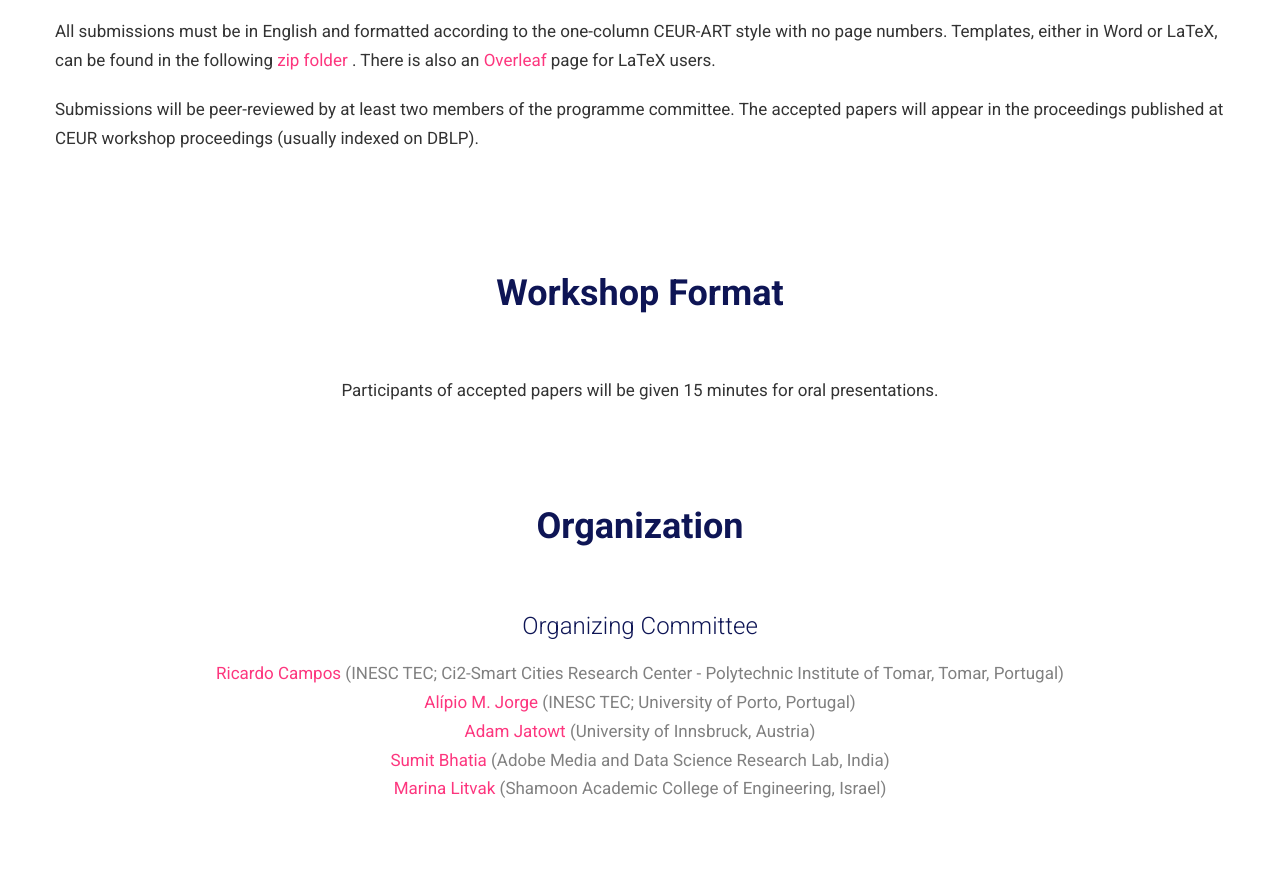
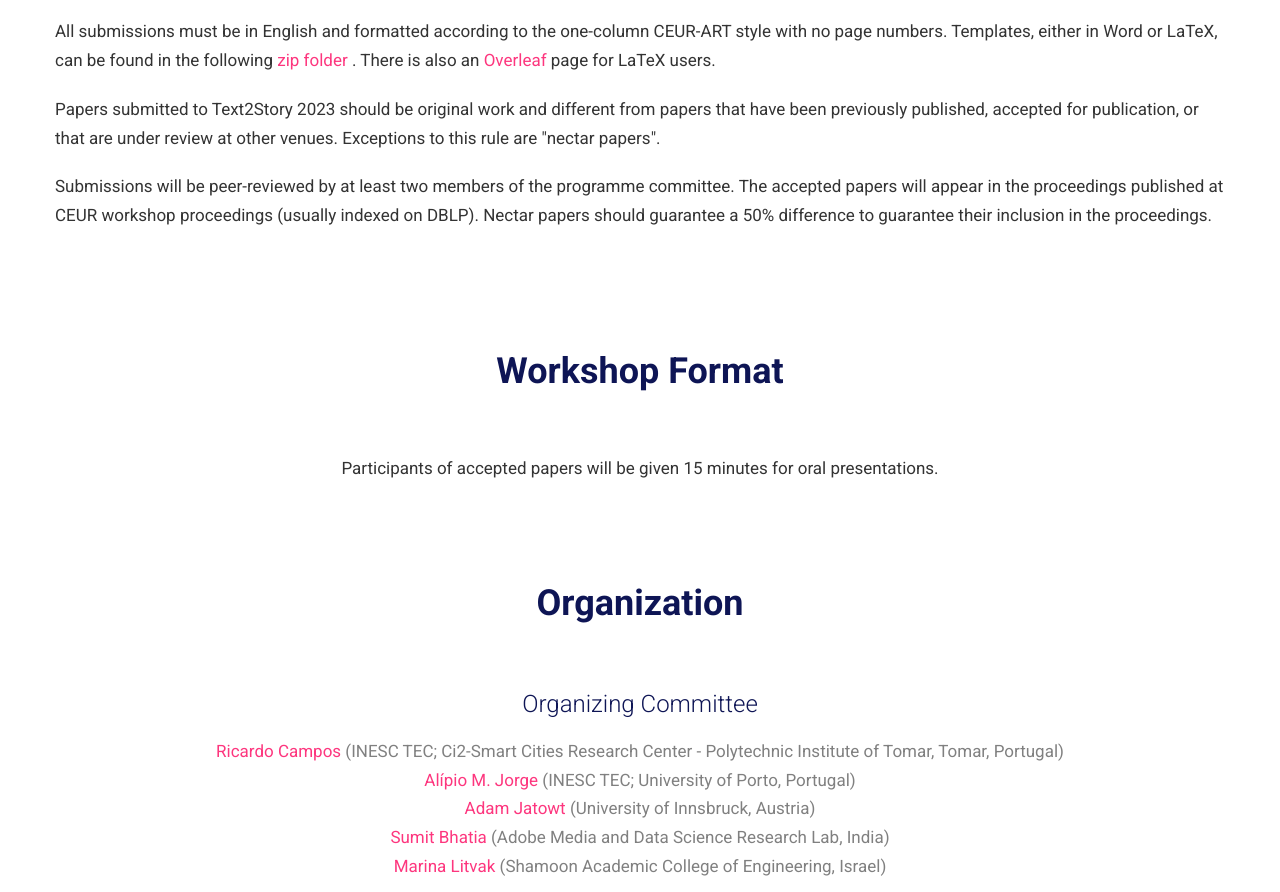
Before and after one commit to text2story23/text2story22.github.io, a plain HTML site: page index.html in a window 1280 px wide. Shown: the part 3819-4711 px from the top of the page. Drawn offline with Linux system fonts and the light colour scheme.

Commit message:
Minor changes to guidelines.

```diff
--- a/index.html
+++ b/index.html
@@ -315,9 +315,15 @@
                 </p>
 
                 <p>
+                    Papers submitted to Text2Story 2023 should be original work and different from papers that have been
+                    previously published, accepted for publication, or that are under review at other venues. Exceptions
+                    to this rule are "nectar papers".
+                </p>
+                <p>
                     Submissions will be peer-reviewed by at least two members of the programme committee. The accepted
                     papers will appear in the proceedings published at CEUR workshop proceedings (usually indexed on
-                    DBLP).
+                    DBLP). Nectar papers should guarantee a 50% difference to guarantee their inclusion in the
+                    proceedings.
                 </p>
 
             </div>
@@ -636,11 +642,11 @@
                     <div class="text-center">Text2Story 2023 Workshop is part of <a href="https://ecir2023.org/"
                                                                                     target="_blank">ECIR'23</a>
 
-<!--                        <p>-->
-<!--                            For general inquiries regarding the workshop, reach the organizers at: <a-->
-<!--                                href="mailto:text2story2022@easychair.org">text2story2022@easychair.org</a>-->
+                        <!--                        <p>-->
+                        <!--                            For general inquiries regarding the workshop, reach the organizers at: <a-->
+                        <!--                                href="mailto:text2story2022@easychair.org">text2story2022@easychair.org</a>-->
 
-<!--                        </p>-->
+                        <!--                        </p>-->
                     </div>
                 </div>
             </div>
```
